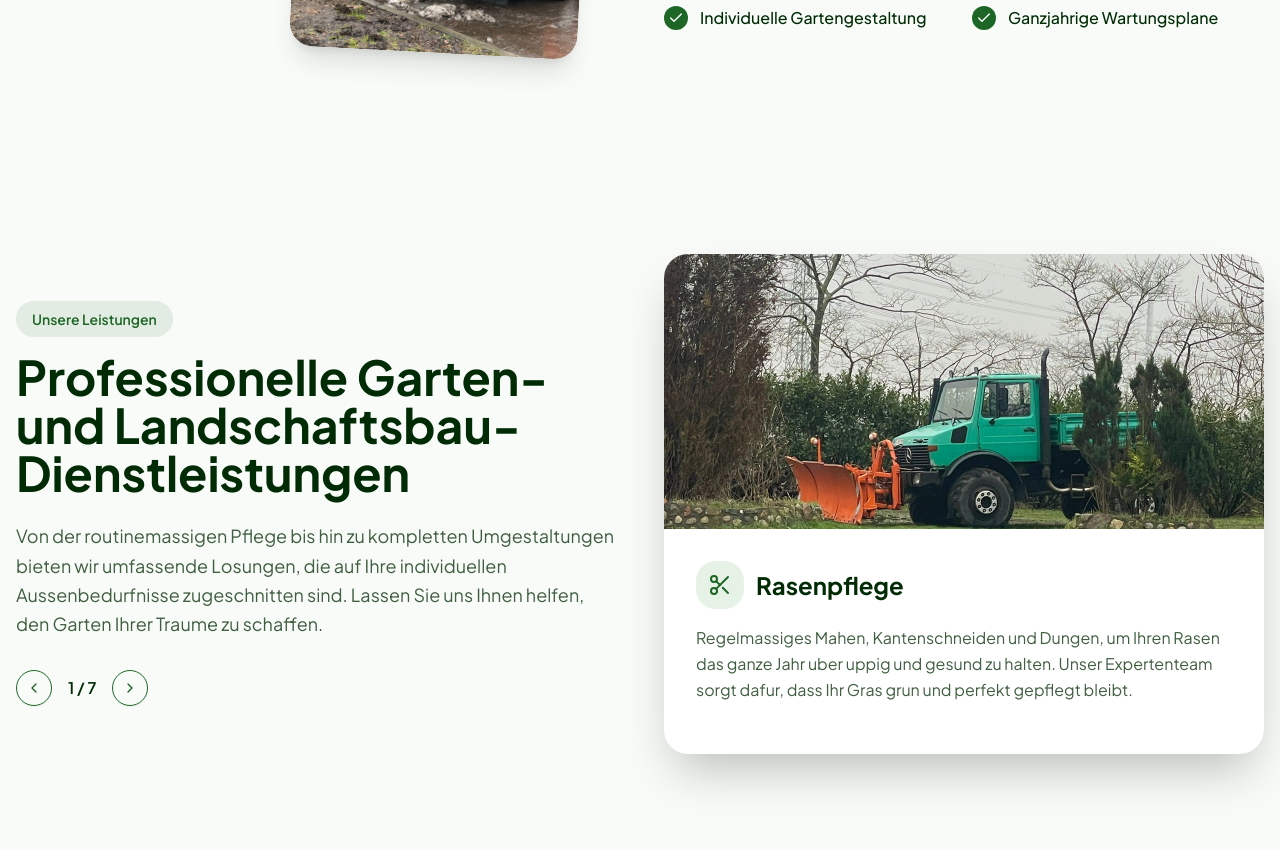
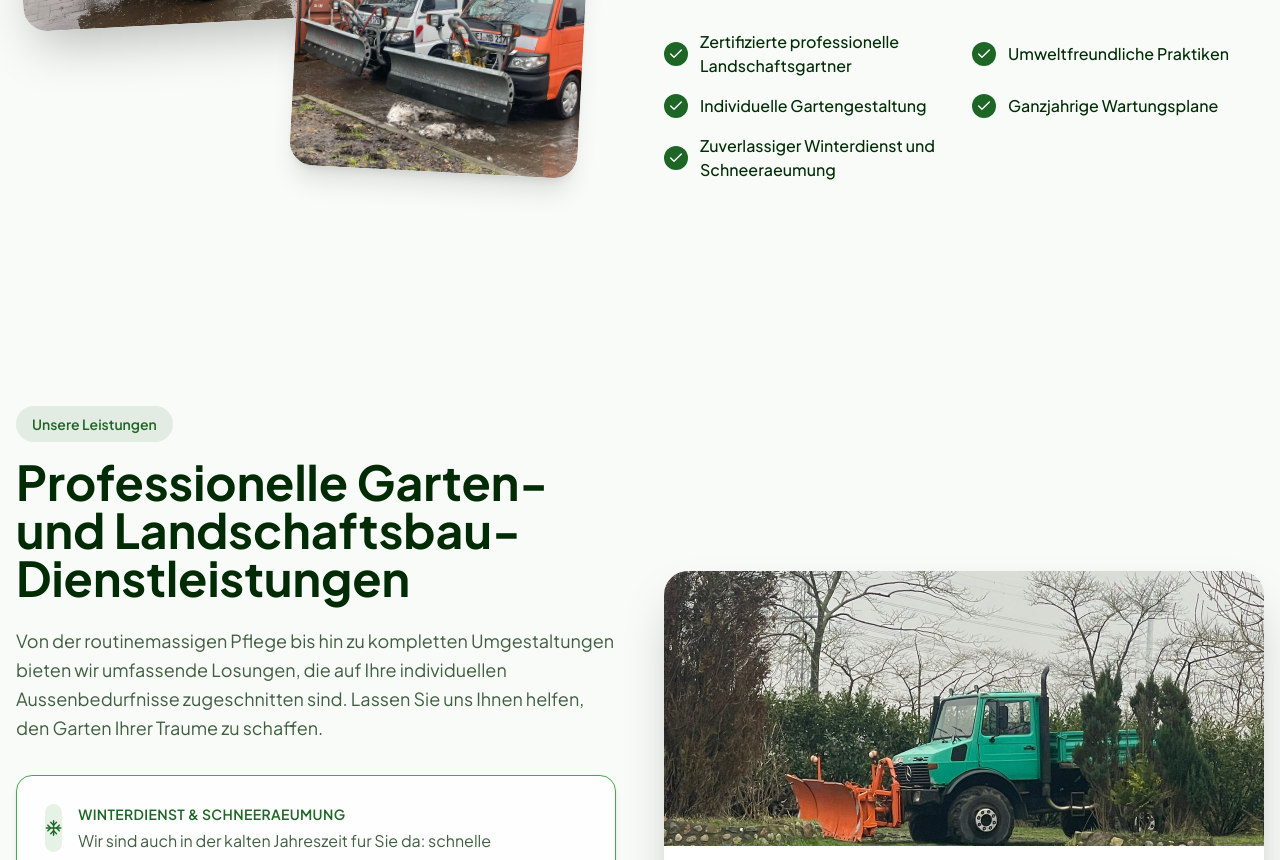
Before and after one commit to Rina-Korca/bchms-rendsburg-ug, a Next.js app: page / in a window 1280 px wide. Shown: the part 1940-2800 px from the top of the page. Built offline with nearby package versions, Linux system fonts and the light colour scheme.

Commit message:
Add additional text

```diff
--- a/components/about-section.tsx
+++ b/components/about-section.tsx
@@ -5,6 +5,7 @@ const features = [
   "Umweltfreundliche Praktiken",
   "Individuelle Gartengestaltung",
   "Ganzjahrige Wartungsplane",
+  "Zuverlassiger Winterdienst und Schneeraeumung",
 ]
 
 export function AboutSection() {
--- a/components/hero-section.tsx
+++ b/components/hero-section.tsx
@@ -33,6 +33,8 @@ export function HeroSection() {
               Verwandeln Sie Ihren Aussenbereich in eine atemberaubende Oase. Unser Expertenteam
               bietet professionelle Garten- und Landschaftsbaudienstleistungen, die Ihre Vision
               zum Leben erwecken und wunderschone Garten schaffen, in die Sie gerne nach Hause kommen.
+              Und wenn der Winter kommt, sorgen wir mit unserem Winterdienst und der Schneeraeumung dafur,
+              dass Ihre Flaechen sicher und begehbar bleiben.
             </p>
 
             {/* CTA Buttons */}
--- a/components/services-stacked-section.tsx
+++ b/components/services-stacked-section.tsx
@@ -3,7 +3,7 @@
 import { useState } from "react"
 import Image from "next/image"
 import { Button } from "@/components/ui/button"
-import { Scissors, TreeDeciduous, Flower2, Droplets, Home, Shovel, Snowflake, ChevronLeft, ChevronRight } from "lucide-react"
+import { Scissors, TreeDeciduous, Flower2, Droplets, Home, Shovel, Snowflake, CloudSnow, Wind, ChevronLeft, ChevronRight } from "lucide-react"
 
 const services = [
   {
@@ -79,6 +79,39 @@ export function ServicesStackedSection() {
               Von der routinemassigen Pflege bis hin zu kompletten Umgestaltungen bieten wir umfassende Losungen, die auf Ihre individuellen Aussenbedurfnisse zugeschnitten sind. Lassen Sie uns Ihnen helfen, den Garten Ihrer Traume zu schaffen.
             </p>
 
+            <div className="bg-white/80 border border-green-light rounded-2xl shadow-md p-6 md:p-7 mb-8">
+              <div className="flex items-start gap-4">
+                <div className="w-12 h-12 bg-green-pale rounded-xl flex items-center justify-center">
+                  <Snowflake className="w-6 h-6 text-green-medium" />
+                </div>
+                <div>
+                  <p className="text-sm font-semibold text-green-medium uppercase tracking-wide mb-1">
+                    Winterdienst & Schneeraeumung
+                  </p>
+                  <p className="text-muted-foreground leading-relaxed">
+                    Wir sind auch in der kalten Jahreszeit fur Sie da: schnelle Schneeraeumung, praezises Streuen und vorbeugende Eisbekaempfung halten Einfahrten, Gehwege und Parkplatze sicher begehbar.
+                  </p>
+                </div>
+              </div>
+              <div className="grid sm:grid-cols-3 gap-4 mt-6">
+                {[
+                  { icon: Snowflake, title: "Schnelle Raeumung", copy: "Fruehzeitige Schneerunden, damit Ihre Flaechen frei bleiben, wenn Sie sie brauchen." },
+                  { icon: CloudSnow, title: "Praezises Streuen", copy: "Salz- und Splittdienste mit Augenmerk auf Umwelt und Materialschonung." },
+                  { icon: Wind, title: "Eisglatte-Pravention", copy: "Vorausschauende Kontrollen verhindern, dass Glatte Sie ausbremst." },
+                ].map((item, index) => (
+                  <div key={index} className="flex gap-3">
+                    <div className="w-10 h-10 bg-green-pale rounded-lg flex items-center justify-center flex-shrink-0">
+                      <item.icon className="w-5 h-5 text-green-medium" />
+                    </div>
+                    <div>
+                      <p className="font-semibold text-green-dark">{item.title}</p>
+                      <p className="text-sm text-muted-foreground leading-relaxed">{item.copy}</p>
+                    </div>
+                  </div>
+                ))}
+              </div>
+            </div>
+
             {/* Navigation */}
             <div className="flex items-center gap-4">
               <Button
--- a/components/team-section.tsx
+++ b/components/team-section.tsx
@@ -35,14 +35,14 @@ const team = [
     email: "Status: Abgeschlossen",
   },
   {
-    name: "Dachterrasse Begruenung",
-    role: "Penthouse · Hamburg",
-    image: "/images/WhatsApp Image 2026-01-21 at 12.51.46 (5).jpeg",
-    experience: "2025",
-    specialty: "Leichtsubstrat, Bewasserung, Sichtschutz",
-    quote: "Gruner Rueckzugsort hoch uber der Stadt.",
-    phone: "Flaeche: 120 m²",
-    email: "Status: Abgeschlossen",
+    name: "Winterdienst & Schneeraeumung",
+    role: "Einfahrt & Gehwege · Rendsburg",
+    image: "/images/WhatsApp Image 2026-01-21 at 12.51.46 (1) 1.jpeg",
+    experience: "2024",
+    specialty: "Schneeraeumung, Streuen, Eisbekaempfung",
+    quote: "Sichere Wege und Zufahrten trotz Dauerfrost.",
+    phone: "Flaeche: 1.000 m²",
+    email: "Status: Laufend",
   },
 ]
 
```
